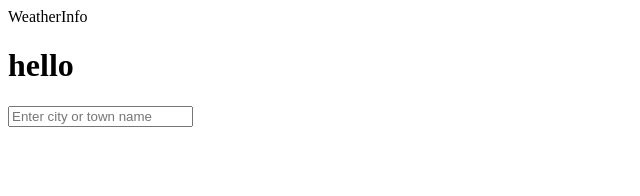
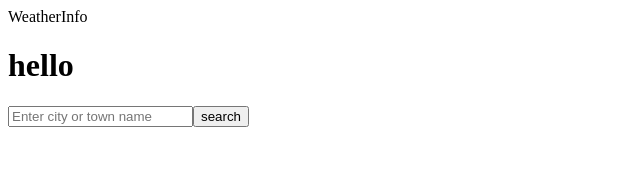
Before and after one commit to Mwalbyy/react-weather-app, a React (Create React App) app: page / in a window 1280 px wide. Shown: the top 196 px of the page, without its empty margins (0-640 px from the left). Built offline with nearby package versions, Linux system fonts and the light colour scheme.

Commit message:
state changes after api is called, so button needs to be clicked twice

```diff
--- a/src/components/Fetch.js
+++ b/src/components/Fetch.js
@@ -13,10 +13,7 @@ export default function Fetch() {
   const [loading, setLoading] = useState(true);
 
   const handleSubmit = async (event) => {
-    if(event.key === 'Enter'){
-      event.preventDefault()
-
-    setCity(event.target.value);
+    event.preventDefault();
     let res = await fetch(
       `http://api.openweathermap.org/geo/1.0/direct?q=${city}&limit=1&appid=${KEY}`
     );
@@ -28,47 +25,10 @@ export default function Fetch() {
     );
     const data = await mainRes.json();
     setWeatherData(data);
-    console.log(data)
-    setLoading(false);}
+    console.log(data);
+    setLoading(false);
   };
 
-  // useEffect(() => {
-  //   const fetchCityData = async () => {
-  //     try {
-  //       let res = await fetch(
-  //         `http://api.openweathermap.org/geo/1.0/direct?q=${city}&limit=1&appid=${KEY}`
-  //       );
-  //       const setData = await res.json()
-  //       const cityDataChange = ((setData) => {
-  //         setLat(setData[0].lat)
-  //         setLon(setData[0].lon)
-  //       })
-  //       cityDataChange()
-  //     } catch (e) {
-  //       console.error(e);
-  //     }
-  //   };
-
-  //   fetchCityData();
-  // }, []);
-
-  // useEffect(() => {
-  //   const fetchData = async () => {
-  //     try {
-
-  //       let res = await fetch(
-  //         `https://api.openweathermap.org/data/2.5/onecall?lat=${lat}&lon=${lon}&exclude=${part}&appid=${KEY}`
-  //       );
-  //       const data = await res.json();
-  //       setWeatherData(data);
-  //       console.log(data);
-  //       setLoading(false)
-  //     } catch (e) {
-  //       console.error(e)
-  //     }
-  //   };
-  //   fetchData();
-  // },[])
   return (
     <>
       <div className="searchBar">
@@ -86,18 +46,16 @@ export default function Fetch() {
           <input
             type="text"
             placeholder="Enter city or town name"
-            onKeyDown={(event) => {
-              handleSubmit(event);
-            }}
+            onChange={event => {setCity(event.target.value)}}
           />
-          {/* <button
+          <button
             type="submit"
-            onSubmit={(event) => {
-              event.preventDefault();
+            onClick={(event) => {
+              setLoading(true);handleSubmit(event);
             }}
           >
             search
-          </button> */}
+          </button>
         </form>
       </div>
     </>
```
